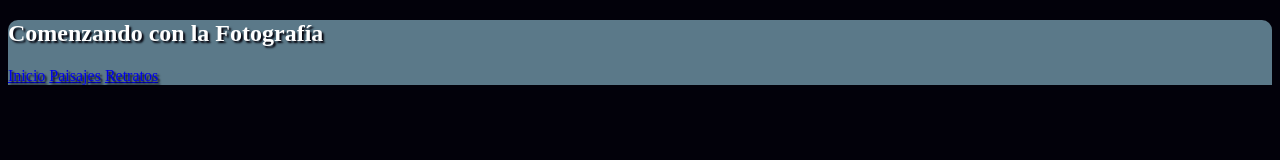
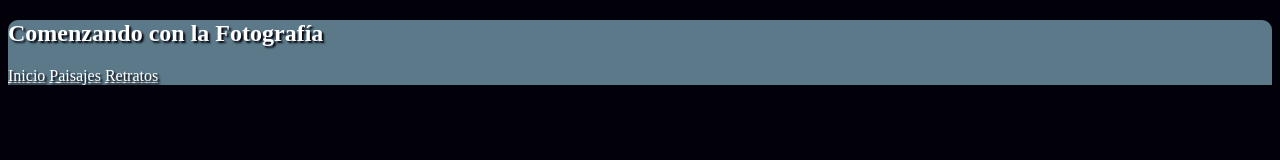
Before and after one commit to GabyRamirez4/EvaluacionFinalCSS, a plain HTML site: page index.html in a window 1280 px wide. Drawn offline with Linux system fonts and the light colour scheme.

Commit message:
color texto hipervinculos

```diff
--- a/css/estilos.css
+++ b/css/estilos.css
@@ -8,4 +8,10 @@ body{
   text-shadow: 2px 2px 2px #02010a;
   border-radius: 10px 10px 0px 0px;
   -webkit-border-radius: 10px 10px 0px 0px;
+
 }
+#cabecera a{
+  color: white;
+  text-align: right;
+  -webkit-text-align: right;
+}
```
